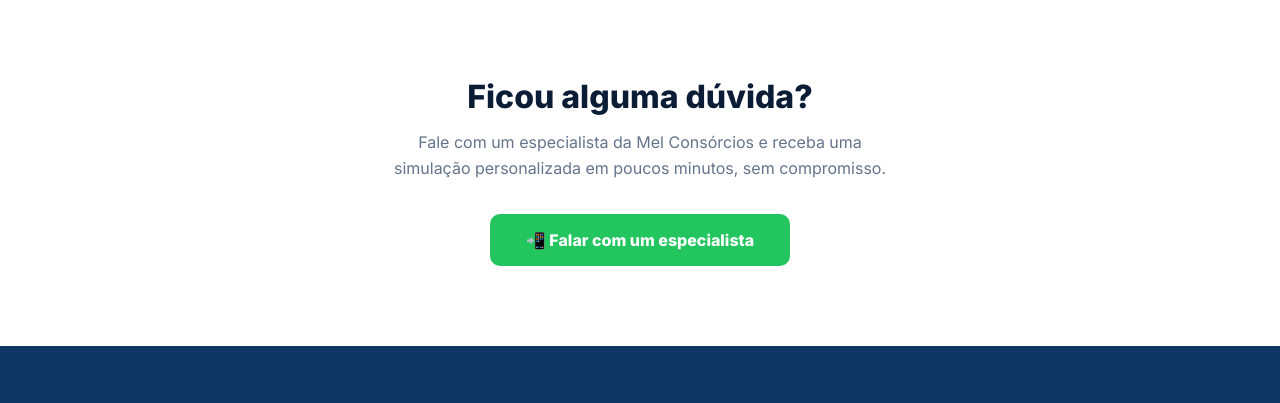
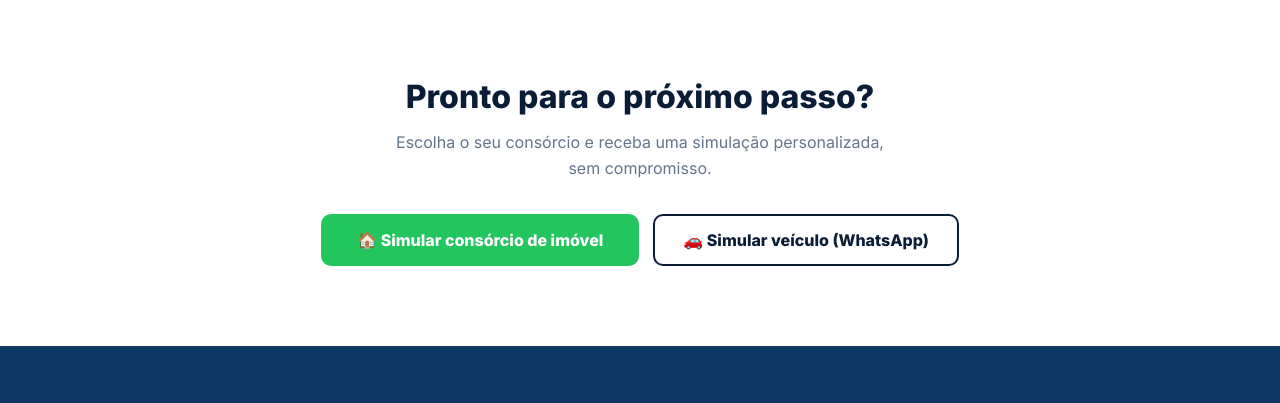
Before and after one commit to dev-adailton/sitemelconsorcios, a plain HTML site: page como-funciona.html in a window 1280 px wide. Shown: the part 4677-5080 px from the top of the page. Drawn offline with Linux system fonts and the light colour scheme.

Commit message:
Add files via upload

```diff
--- a/como-funciona.html
+++ b/como-funciona.html
@@ -264,6 +264,10 @@
         .cta-final { background: #fff; padding: 80px 6%; text-align: center; }
         .cta-final h2 { font-size: 32px; font-weight: 800; color: var(--navy); margin-bottom: 14px; }
         .cta-final p { font-size: 16px; color: var(--muted); max-width: 500px; margin: 0 auto 32px; line-height: 1.6; }
+        .cta-botoes { display: flex; gap: 14px; justify-content: center; flex-wrap: wrap; }
+        .btn-sec { display: inline-flex; align-items: center; gap: 10px; font-size: 16px; font-weight: 800; padding: 14px 28px; border-radius: 10px; text-decoration: none; background: #fff; color: var(--navy); border: 2px solid var(--navy); transition: background .2s, transform .2s; }
+        .btn-sec:hover { background: var(--bg); transform: translateY(-2px); }
+        @media (max-width: 640px) { .cta-botoes a { width: 100%; justify-content: center; padding-left: 16px; padding-right: 16px; } }
 
         /* ===== FOOTER ===== */
         footer { background: var(--navy-footer); color: #fff; padding: 60px 6% 30px; }
@@ -567,9 +571,12 @@
 
     <!-- CTA FINAL -->
     <section class="cta-final">
-        <h2>Ficou alguma dúvida?</h2>
-        <p>Fale com um especialista da Mel Consórcios e receba uma simulação personalizada em poucos minutos, sem compromisso.</p>
-        <a href="https://w.app/sitemelconsorcios" target="_blank" rel="noopener" class="btn-verde" data-whats="cta-final">📲 Falar com um especialista</a>
+        <h2>Pronto para o próximo passo?</h2>
+        <p>Escolha o seu consórcio e receba uma simulação personalizada, sem compromisso.</p>
+        <div class="cta-botoes">
+            <a href="https://www.simulaprox.com.br/c/campanha-imoveis/3yytv9?utm_source=site&amp;utm_medium=como-funciona&amp;utm_content=cta-final" target="_blank" rel="noopener" class="btn-verde" data-quiz="cta-final">🏠 Simular consórcio de imóvel</a>
+            <a href="https://w.app/sitemelconsorcios" target="_blank" rel="noopener" class="btn-sec" data-whats="cta-final-veiculos">🚗 Simular veículo (WhatsApp)</a>
+        </div>
     </section>
 
     </main>
@@ -615,6 +622,9 @@
         document.querySelectorAll('[data-whats]').forEach(link => {
             link.addEventListener('click', () => pixel('Contact', { content_name: 'WhatsApp como funciona - ' + link.dataset.whats }));
         });
+        document.querySelectorAll('[data-quiz]').forEach(link => {
+            link.addEventListener('click', () => pixel('ViewContent', { content_name: 'Quiz imóveis - como funciona ' + link.dataset.quiz, content_category: 'Imóveis' }));
+        });
 
         function toggleMenu(abrir) {
             document.body.classList.toggle('menu-aberto', abrir);
```
